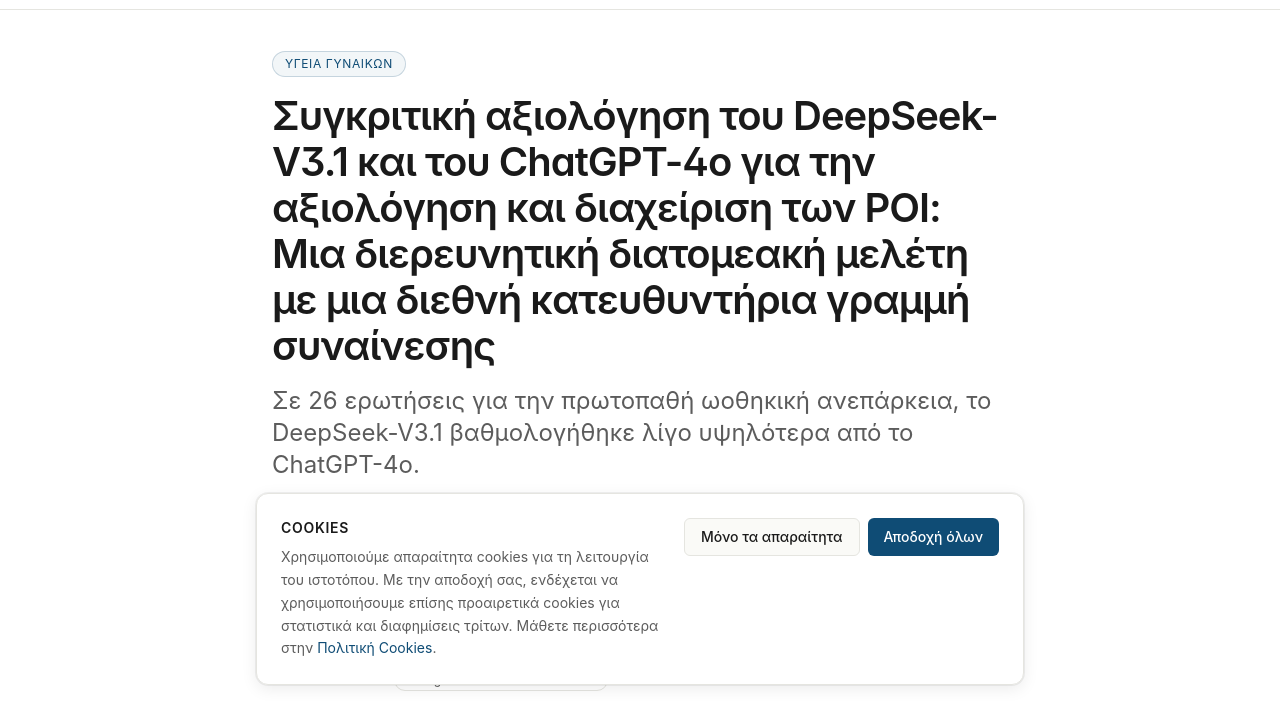
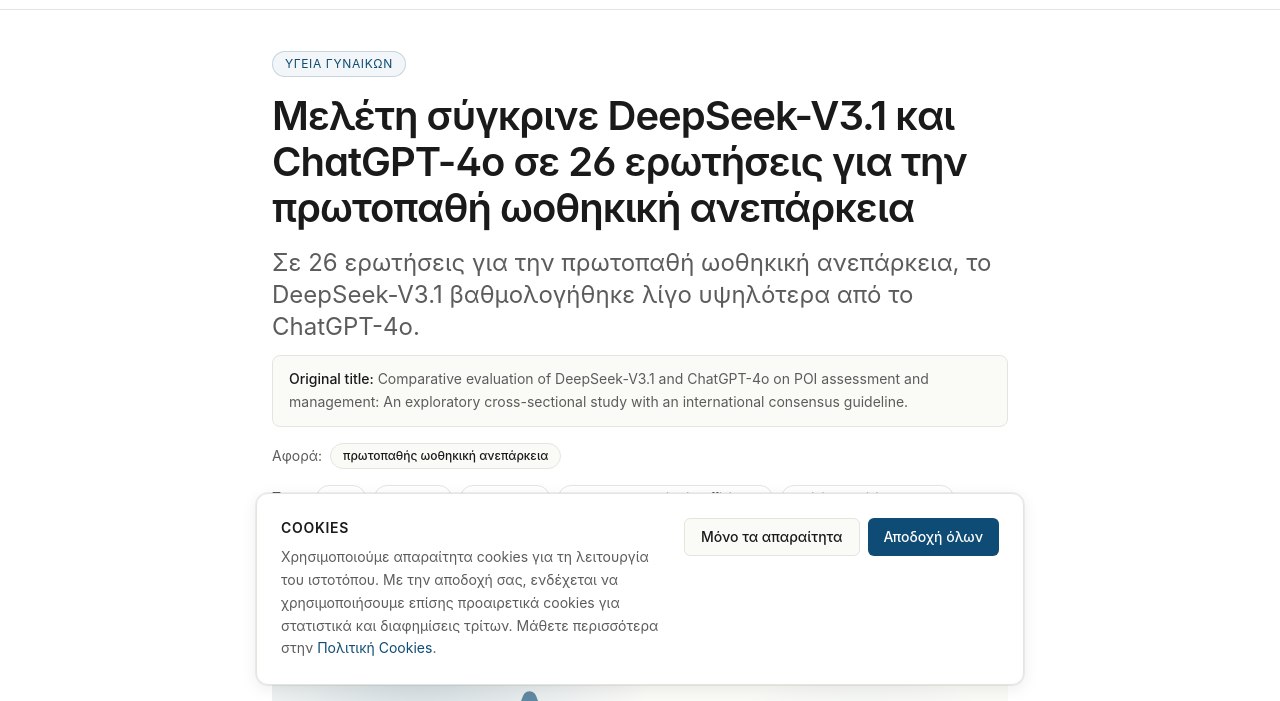
Before and after one commit to markware-aws/aimedical, an Astro site in the folder fe/: page /articles/2026/sygkritiki-axiologisi-toy-deepseek-v3-1-kai-toy-chatgpt-4o-gia-tin-axiologisi-ka in a window 1280 px wide. Shown: the part 99-800 px from the top of the page. Built offline with nearby package versions, Linux system fonts and the light colour scheme; Astro itself is replaced by a stand-in of ours; a web font is replaced by a local one.

Commit message:
Update sygkritiki-axiologisi-toy-deepseek-v3-1-kai-toy-chatgpt-4o-gia-tin-axiologisi-ka.mdx

```diff
--- a/fe/src/content/articles/2026/sygkritiki-axiologisi-toy-deepseek-v3-1-kai-toy-chatgpt-4o-gia-tin-axiologisi-ka.mdx
+++ b/fe/src/content/articles/2026/sygkritiki-axiologisi-toy-deepseek-v3-1-kai-toy-chatgpt-4o-gia-tin-axiologisi-ka.mdx
@@ -1,5 +1,5 @@
 ---
-title: "Συγκριτική αξιολόγηση του DeepSeek-V3.1 και του ChatGPT-4o για την αξιολόγηση και διαχείριση των POI: Μια διερευνητική διατομεακή μελέτη με μια διεθνή κατευθυντήρια γραμμή συναίνεσης"
+title: "Μελέτη σύγκρινε DeepSeek-V3.1 και ChatGPT-4o σε 26 ερωτήσεις για την πρωτοπαθή ωοθηκική ανεπάρκεια"
 originalTitle: "Comparative evaluation of DeepSeek-V3.1 and ChatGPT-4o on POI assessment and management: An exploratory cross-sectional study with an international consensus guideline."
 subtitle: "Σε 26 ερωτήσεις για την πρωτοπαθή ωοθηκική ανεπάρκεια, το DeepSeek-V3.1 βαθμολογήθηκε λίγο υψηλότερα από το ChatGPT-4o."
 date: "2026-May-08"
```
